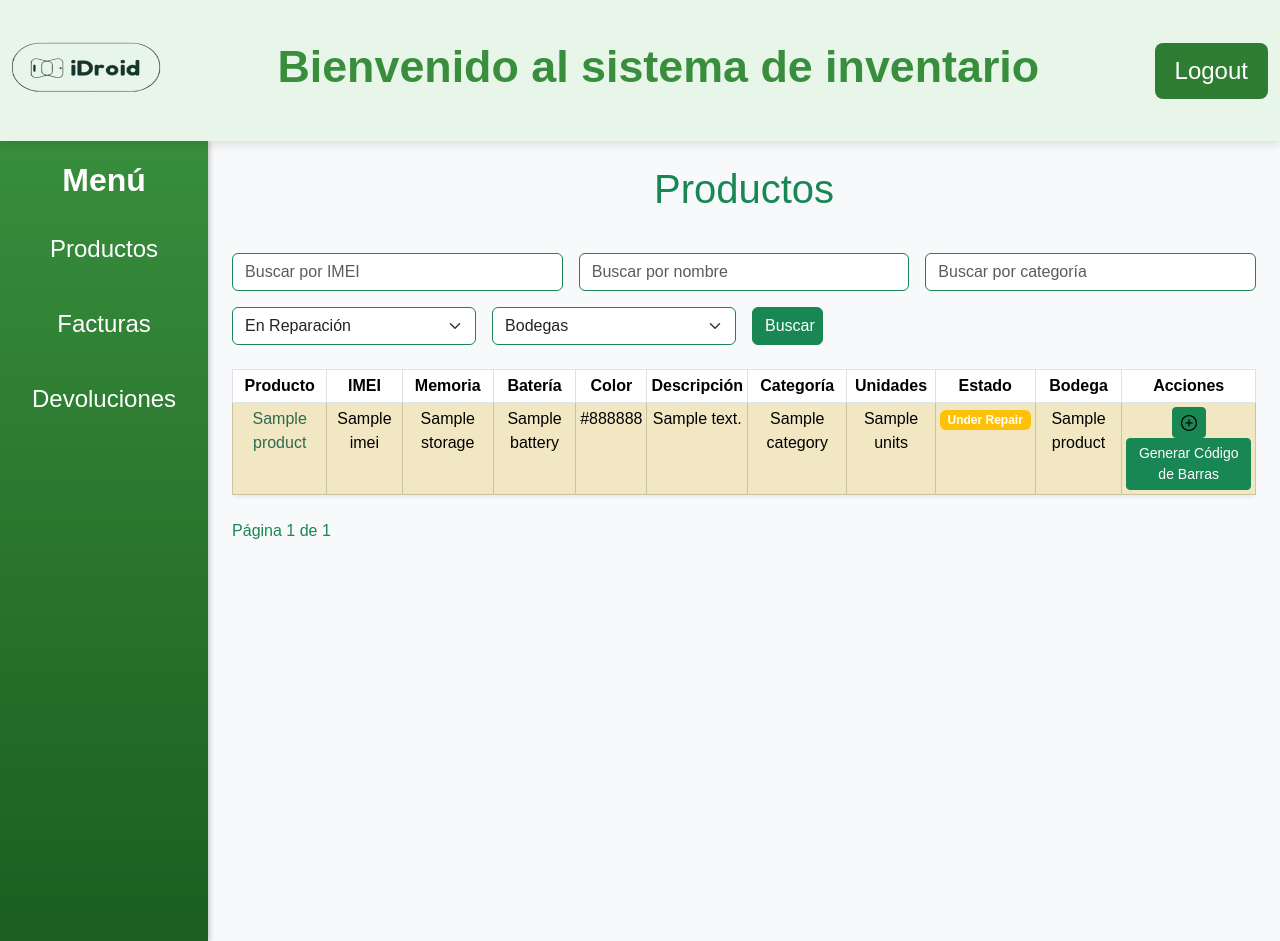
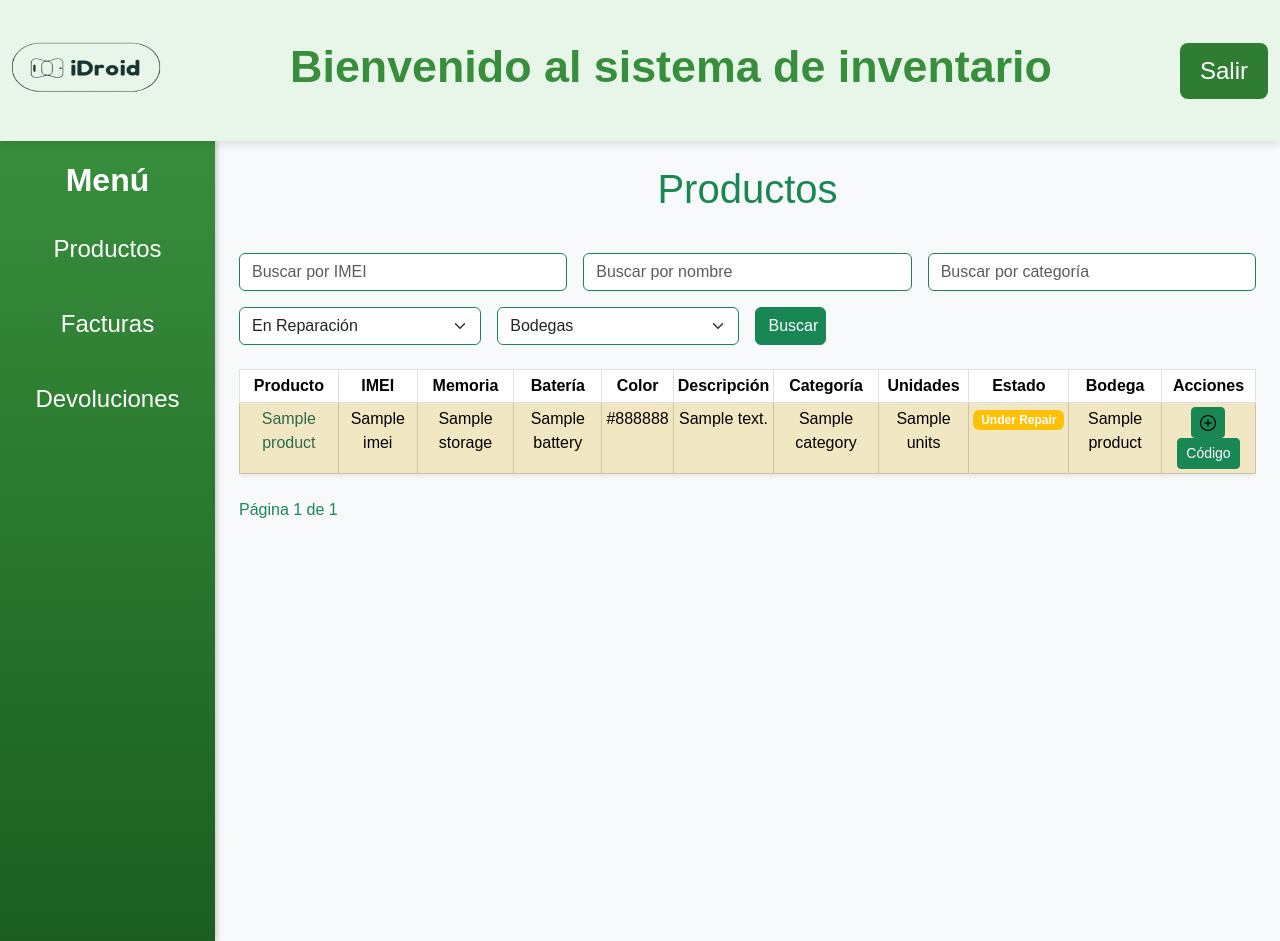
Before and after one commit to jcdd1/Idroid, a Flask app: template src/templates/menu/productsUser.html in a window 1280 px wide. Run offline with Flask 3, Linux system fonts and the light colour scheme; the template is opened without the code that fills it: most values are stand-ins (such as "Sample title", 1, 10 or a date in 2020); some libraries are stand-ins or nearby versions.

Commit message:
fix: labels logout

```diff
--- a/src/templates/menu/productsUser.html
+++ b/src/templates/menu/productsUser.html
@@ -114,7 +114,7 @@
 
                     <!-- Botón para generar código de barras -->
                     <button class="btn btn-success btn-sm generate-barcode" data-product-id="{{ product.imei }}">
-                        Generar Código de Barras
+                        Código
                     </button>
                 </td>
             </tr>
--- a/src/templates/menuAdmin.html
+++ b/src/templates/menuAdmin.html
@@ -18,7 +18,7 @@
         <h1 class="titulo-navbar">Bienvenido al sistema de inventario</h1>
 
         <!-- Botón de Logout -->
-        <a class="btn btn-success btn-lg logout-button" href="{{ url_for('logout') }}">Logout</a>
+        <a class="btn btn-success btn-lg logout-button" href="{{ url_for('logout') }}">Salir</a>
     </div>
 </nav>
 
--- a/src/templates/menuUser.html
+++ b/src/templates/menuUser.html
@@ -18,7 +18,7 @@
         <h1 class="titulo-navbar">Bienvenido al sistema de inventario</h1>
 
         <!-- Botón de Logout -->
-        <a class="btn btn-success btn-lg logout-button" href="{{ url_for('logout') }}">Logout</a>
+        <a class="btn btn-success btn-lg logout-button" href="{{ url_for('logout') }}">Salir</a>
     </div>
 </nav>
 
```
